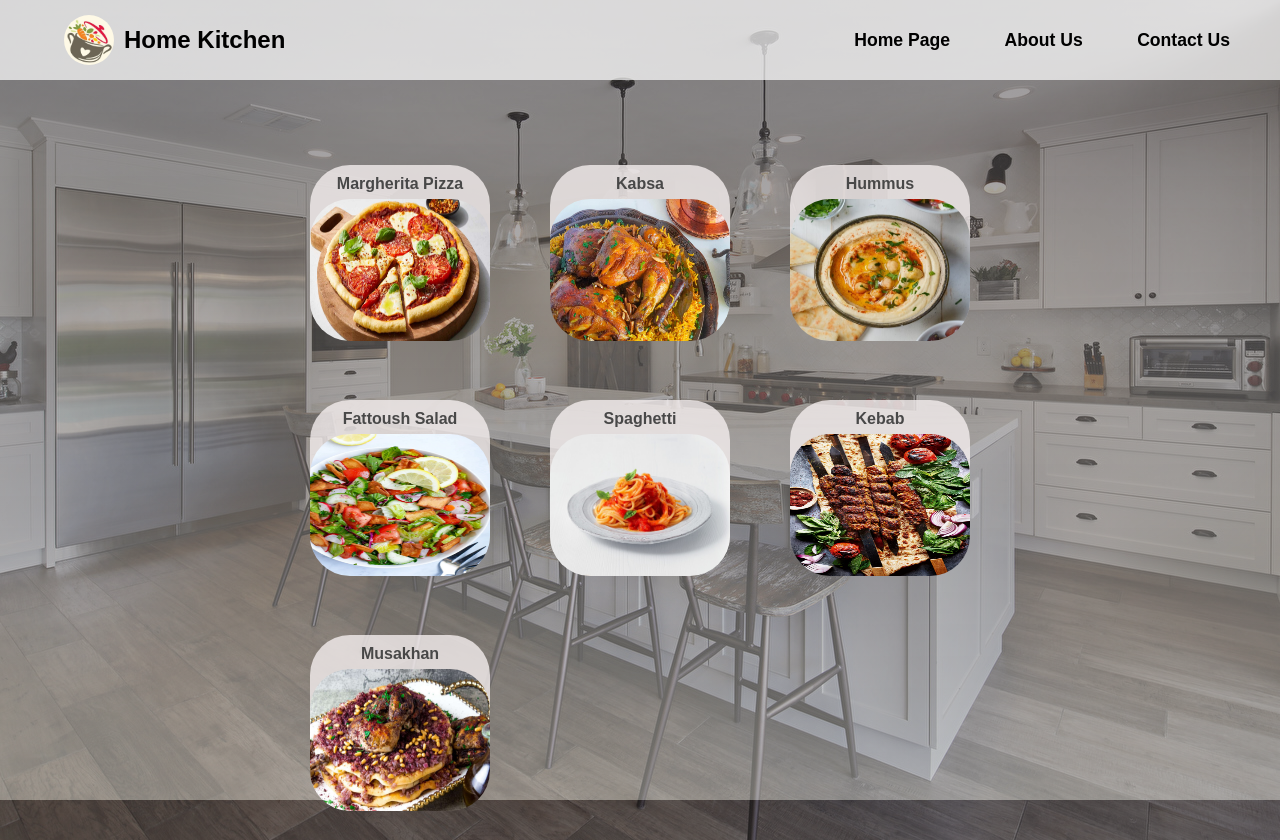
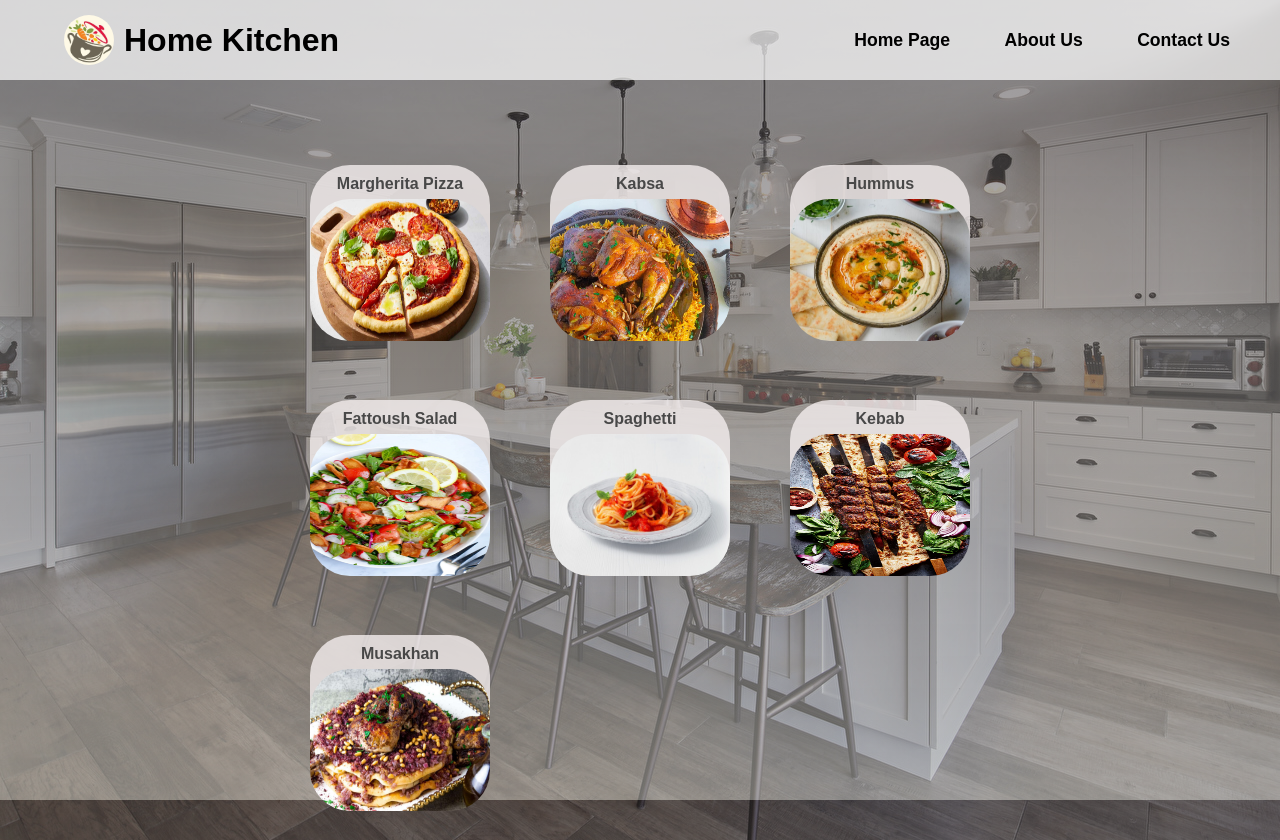
Before and after one commit to sonatech24/Home-page, a plain HTML site: page index.html in a window 1280 px wide. Drawn offline with Linux system fonts and the light colour scheme.

Commit message:
Update index.html

```diff
--- a/index.html
+++ b/index.html
@@ -11,7 +11,7 @@
     <div class="toolbar">
       <div class="title">
         <img class="weblogo" src="logo.jpg" />
-        <h2 class="logo">Home Kitchen</h2>
+        <h1 class="logo">Home Kitchen</h1>
       </div>
       <ul>
         <li><a href="index.html">Home Page</a></li>
```
